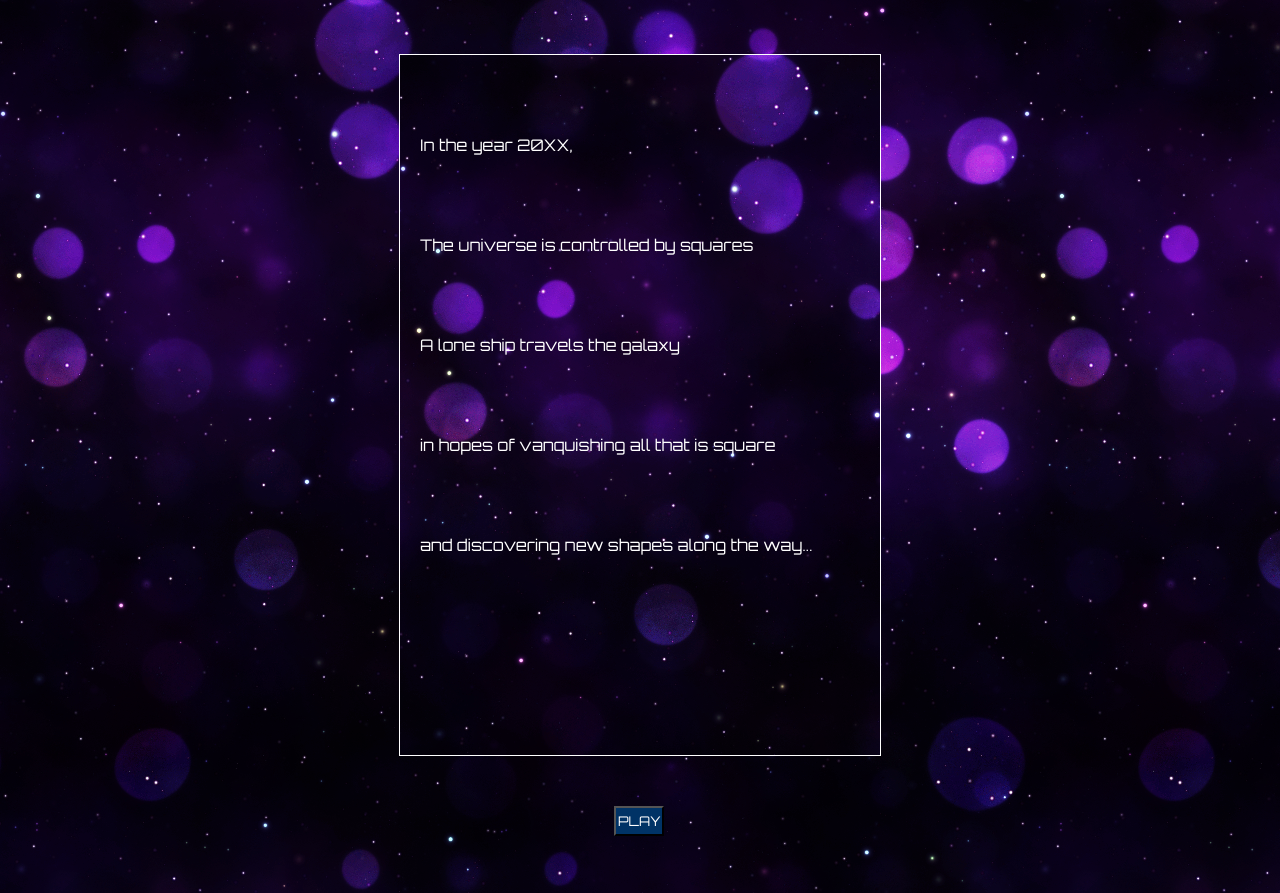
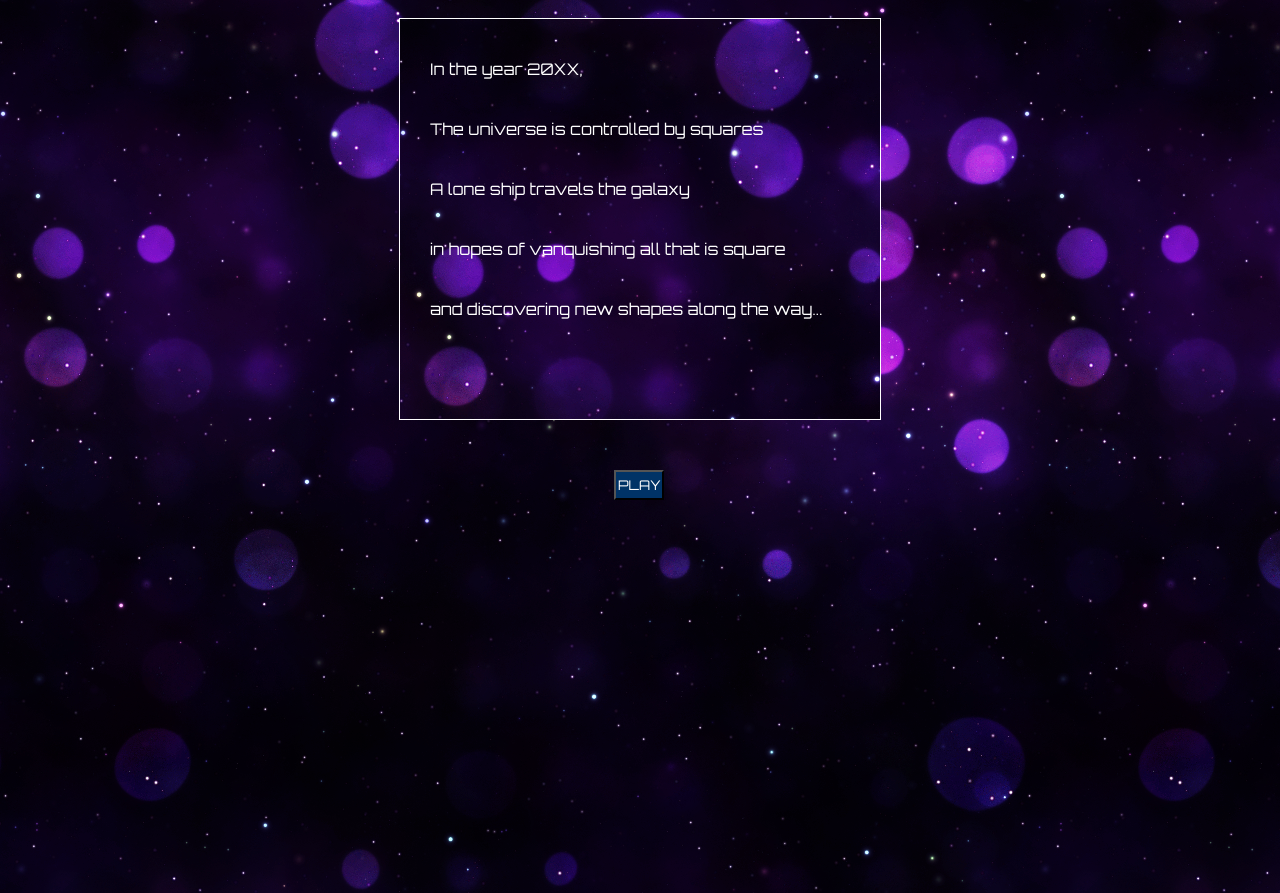
Before and after one commit to mmarsella/My-First-Game, a plain HTML site: page index.html in a window 1280 px wide. Shown: the top 893 px of the page. Drawn offline with nearby package versions, Linux system fonts and the light colour scheme.

Commit message:
cleaned up index

```diff
--- a/game.js
+++ b/game.js
@@ -20,7 +20,6 @@
         game();
         });
   });
-
 
   // if($("canvas").css("visibility") != "hidden")
   // {
--- a/style.css
+++ b/style.css
@@ -17,7 +17,7 @@ body
 
 #startMenu
 {
-  height: 700px;
+  height: 400px;
   width: 480px;
   background-image: url("images/background.png");
   margin: auto;
@@ -42,8 +42,8 @@ span
   display: inline-block;
   font-family: 'Orbitron', sans-serif;
   color: white;
-  margin-top: 80px;
-  margin-left: 20px;
+  margin-top: 40px;
+  margin-left: 30px;
 }
 #startMenu
 {
```
Also changed, not shown: index.html (+0 -8 lines).
